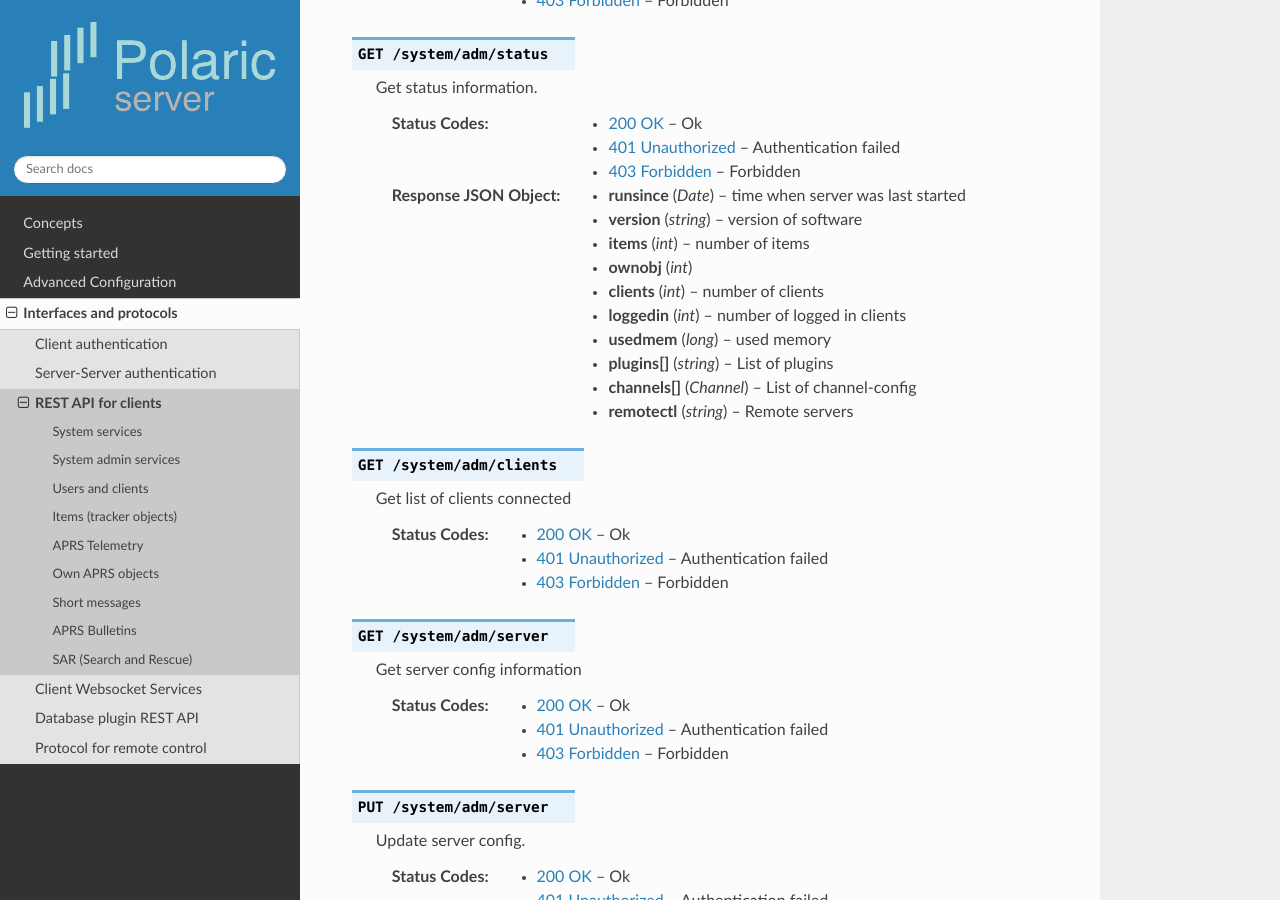
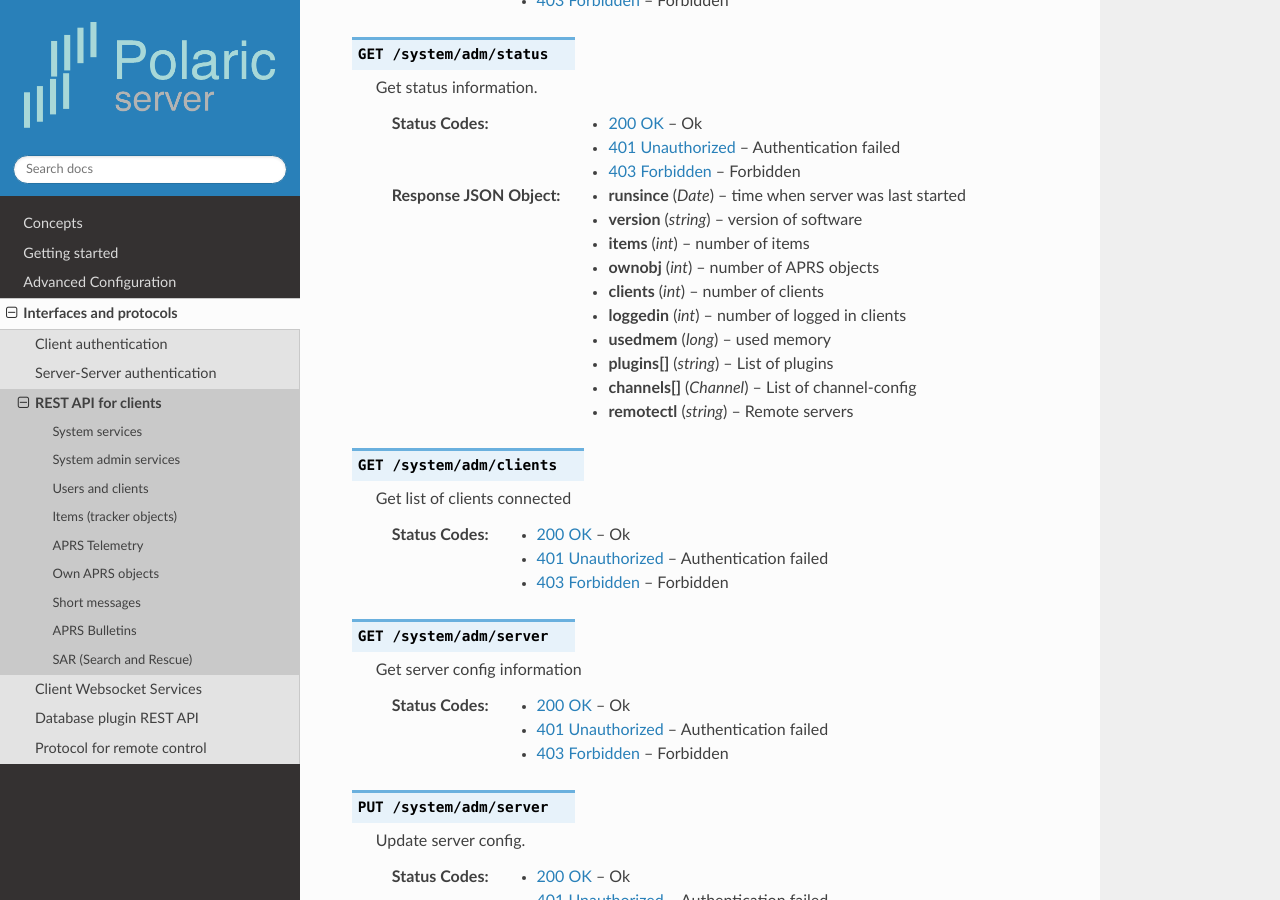
Before and after one commit to joakimsk/docs, a Sphinx documentation site: the page built from docs/restapi.rst, in a window 1280 px wide and 900 px high, scrolled down 3729 px. Built offline with Sphinx 7.4.7 and the Read the Docs theme 2.0.0, drawn with Linux system fonts in a browser that asks for light colours.

Commit message:
Update restapi.rst

```diff
--- a/docs/restapi.rst
+++ b/docs/restapi.rst
@@ -188,7 +188,7 @@ Source: ´SysAdminApi.java´
    :>json Date runsince: time when server was last started
    :>json string version: version of software
    :>json int items: number of items
-   :>json int ownobj:
+   :>json int ownobj: number of APRS objects
    :>json int clients: number of clients
    :>json int loggedin: number of logged in clients
    :>json long usedmem: used memory
```
